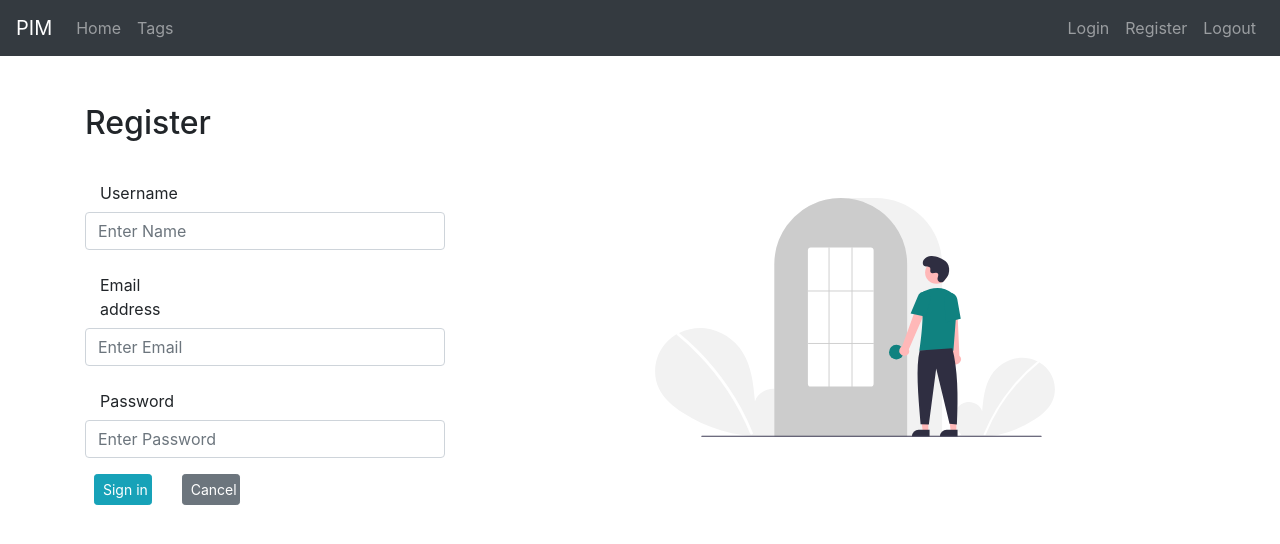
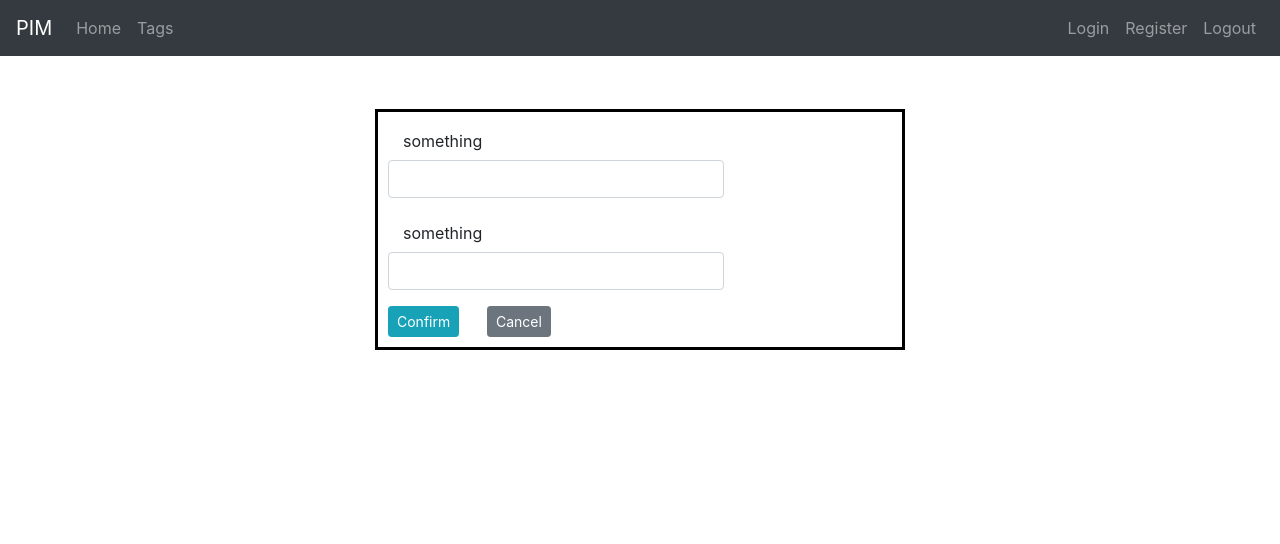
Before and after one commit to lenoah-chacko/genskillproj, a React (Create React App) app in the folder pim/: page / in a window 1280 px wide. Shown: the top 544 px of the page. Built offline with nearby package versions, Linux system fonts and the light colour scheme.

Commit message:
going to merge

```diff
--- a/pim/src/App.js
+++ b/pim/src/App.js
@@ -1,13 +1,14 @@
 
 import Navbar from "./components/Navbar";
 import Register from './components/Register';
-import Login from './components/Login'
+import Login from './components/Login';
+import NewTask from './components/NewTask';
 
 function App() {
   return (
     <div className="App">
       <Navbar></Navbar>
-	  <Register/>
+	  <NewTask/>
     </div>
   );
 }
--- /dev/null
+++ b/pim/src/components/NewTask.js
@@ -0,0 +1,33 @@
+import React from 'react'
+
+const newTask = () => {
+    return (
+        <div className="container mt-5">
+			<div className="row justify-content-center">
+				<div className="col-12 col-md-6">
+					<form className="form-box">
+						<div className="form-row">
+							<div className="col-12 form-group">
+								<label className="col-4 col-form-label" htmlFor="uname">something</label>
+								<input type="email" className="col-8 form-control " name="uname" id="uname"></input>
+							</div>
+							<div className="col-12 form-group">
+								<label className="col-3 col-form-label" htmlFor="pwd">something</label>
+								<input type="password" className="col-8 form-control mr-1" name="pwd" id="pwd"></input>
+							</div>
+						</div>
+
+						<div className="form-row">
+							<div className="col-8">
+								<button type="button" className="btn btn-info col-auto btn-sm">Confirm</button>
+								<button type="submit" className="col-auto btn offset-1 btn-secondary btn-sm">Cancel</button>
+							</div>
+						</div>
+					</form>
+				</div>
+			</div>
+        </div>
+    )
+}
+
+export default newTask
--- a/pim/src/index.css
+++ b/pim/src/index.css
@@ -20,3 +20,9 @@ code {
 	width: 200px;
 	padding: 200px;
 }
+.form-box{
+	border: 3px solid #000000;
+	margin: 5px;
+	padding: 10px;
+
+}
```
